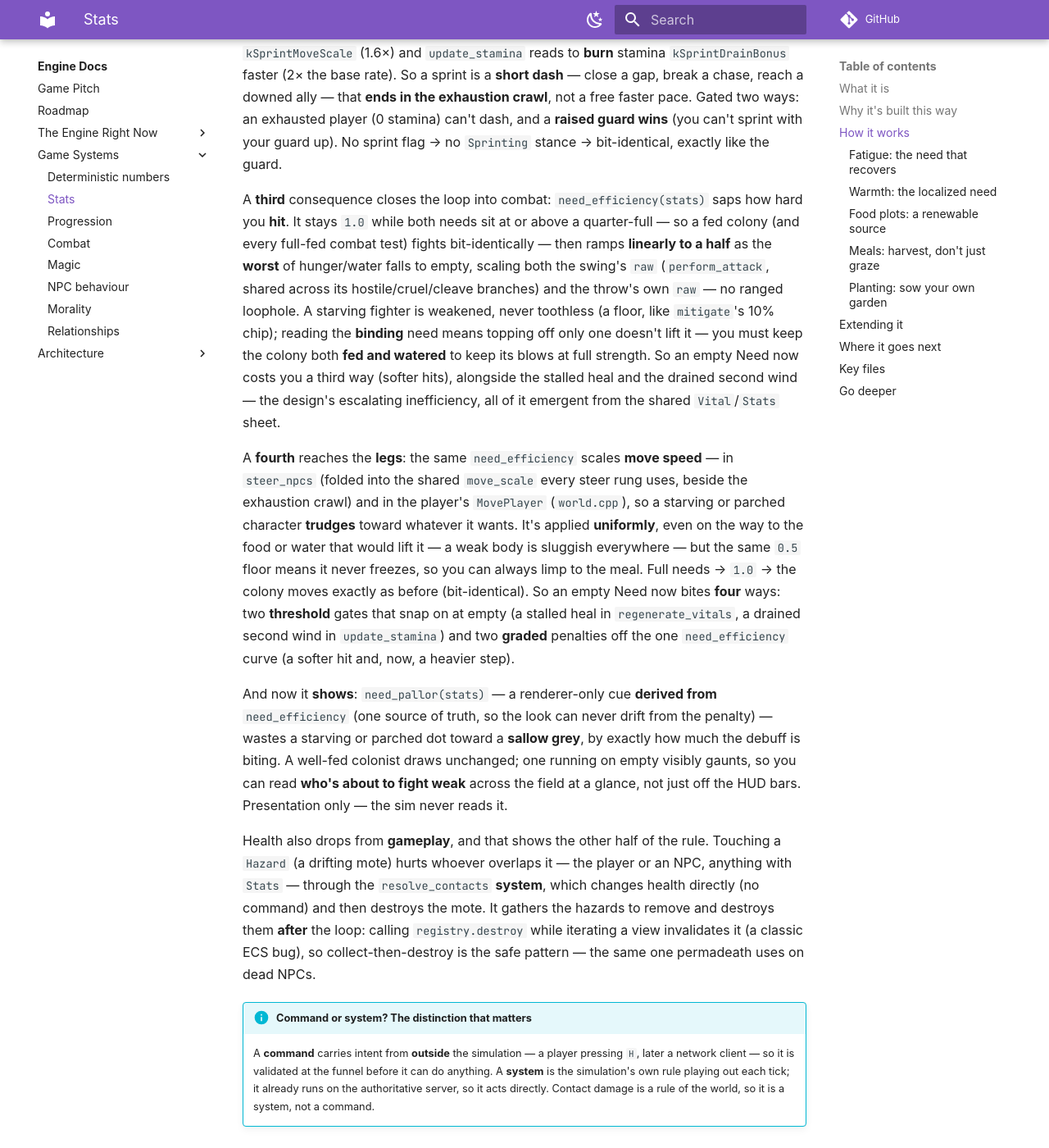
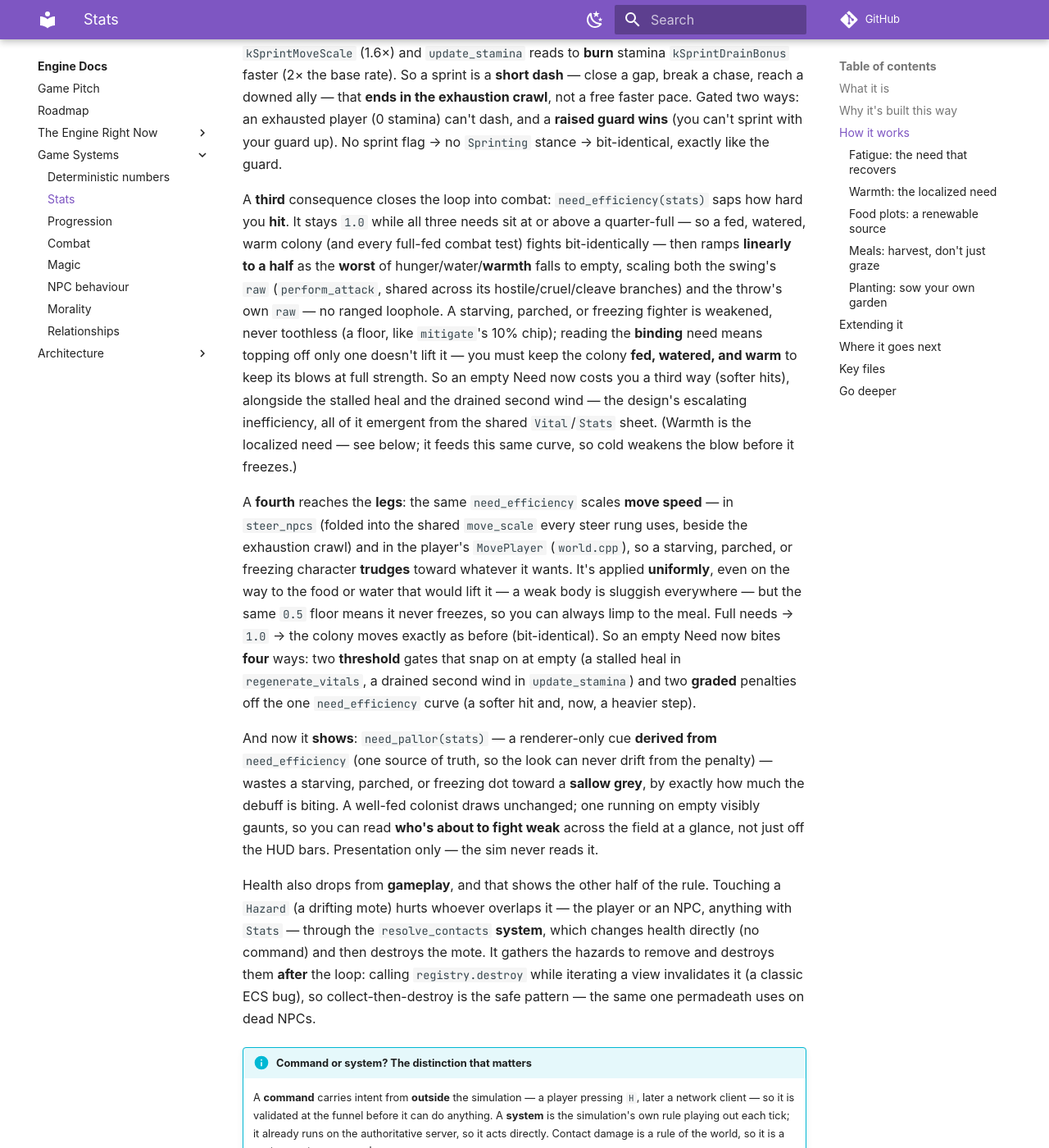
Before and after one commit to IsItJeff/game-engine, an MkDocs documentation site: the page built from docs/engine/stats-system.md, in a window 1280 px wide and 1400 px high, scrolled down 4176 px. Shown: the whole window at 82% size. Built offline with MkDocs 1.6.1 and Material for MkDocs 9.7.7, drawn with Linux system fonts in a browser that asks for light colours; some web fonts are replaced; comment, search, counter and statistics services are not loaded; some of the changed text lies outside the part shown.

Commit message:
Freezing saps combat like starving: warmth joins the need debuff (#201)
The design makes an empty Need "an escalating inefficiency debuff" for
EVERY need, and warmth is already a full Need (its own Vital, a lethal
freeze chip, and the heal/stamina threshold gates). But warmth was the
one need missing from the two GRADED penalties: need_efficiency fed
softer hits + slower move off the worst of hunger/water only, ignoring
warmth. So a near-frozen colonist still fought and moved at full strength
until the lethal chip. This completes the symmetry.

Fold warmth_frac into need_efficiency's "worst need" -- one clause, so
all six readers (melee, throw, magic, heal, move_scale, need_pallor)
inherit it. Cold now bites in two stages: a graded weakening as you chill
(warmth's last quarter), then the health chip at 0. Bit-identical for any
non-cold colonist: warmth defaults full and only drains in a ColdZone (no
spawn path sets it partial; revive resets it).

TDD (+6 assertions): a warmth-only debuff ramp (0 -> 0.5 floor, 25% ->
1.0 threshold, 12.5% -> 0.75 linear, proven RED -- pre-change warmth was
ignored and returned 1.0), a min()-picks-worst guard (a biting chill that
a harsher hunger still governs over), and a freezing-wastes-visibly
pallor case. Docs: stats-system.md (warmth section + the two consequence
paragraphs + pallor, swept so they no longer contradict) and combat.md.

Co-authored-by: Claude Opus 4.8 (1M context) <noreply@anthropic.com>

```diff
--- a/docs/engine/stats-system.md
+++ b/docs/engine/stats-system.md
@@ -151,20 +151,21 @@ crawl**, not a free faster pace. Gated two ways: an exhausted player (0 stamina)
 bit-identical, exactly like the guard.
 
 A **third** consequence closes the loop into combat: `need_efficiency(stats)` saps how hard you
-*hit*. It stays `1.0` while both needs sit at or above a quarter-full — so a fed colony (and every
-full-fed combat test) fights bit-identically — then ramps **linearly to a half** as the *worst* of
-hunger/water falls to empty, scaling both the swing's `raw` (`perform_attack`, shared across its
-hostile/cruel/cleave branches) and the throw's own `raw` — no ranged loophole. A starving fighter is
-weakened, never toothless (a floor, like `mitigate`'s 10%
-chip); reading the *binding* need means topping off only one doesn't lift it — you must keep the
-colony both **fed and watered** to keep its blows at full strength. So an empty Need now costs you a
-third way (softer hits), alongside the stalled heal and the drained second wind — the design's
-escalating inefficiency, all of it emergent from the shared `Vital`/`Stats` sheet.
+*hit*. It stays `1.0` while all three needs sit at or above a quarter-full — so a fed, watered, warm
+colony (and every full-fed combat test) fights bit-identically — then ramps **linearly to a half** as
+the *worst* of hunger/water/**warmth** falls to empty, scaling both the swing's `raw`
+(`perform_attack`, shared across its hostile/cruel/cleave branches) and the throw's own `raw` — no
+ranged loophole. A starving, parched, or freezing fighter is weakened, never toothless (a floor, like
+`mitigate`'s 10% chip); reading the *binding* need means topping off only one doesn't lift it — you
+must keep the colony **fed, watered, and warm** to keep its blows at full strength. So an empty Need
+now costs you a third way (softer hits), alongside the stalled heal and the drained second wind — the
+design's escalating inefficiency, all of it emergent from the shared `Vital`/`Stats` sheet. (Warmth is
+the localized need — see below; it feeds this same curve, so cold weakens the blow before it freezes.)
 
 A **fourth** reaches the *legs*: the same `need_efficiency` scales **move speed** — in `steer_npcs`
 (folded into the shared `move_scale` every steer rung uses, beside the exhaustion crawl) and in the
-player's `MovePlayer` (`world.cpp`), so a starving or parched character **trudges** toward whatever it
-wants. It's applied *uniformly*, even on the way to the food or water that would lift it — a weak body
+player's `MovePlayer` (`world.cpp`), so a starving, parched, or freezing character **trudges** toward
+whatever it wants. It's applied *uniformly*, even on the way to the food or water that would lift it — a weak body
 is sluggish everywhere — but the same `0.5` floor means it never freezes, so you can always limp to
 the meal. Full needs → `1.0` → the colony moves exactly as before (bit-identical). So an empty Need
 now bites **four** ways: two *threshold* gates that snap on at empty (a stalled heal in
@@ -172,8 +173,8 @@ now bites **four** ways: two *threshold* gates that snap on at empty (a stalled
 `need_efficiency` curve (a softer hit and, now, a heavier step).
 
 And now it **shows**: `need_pallor(stats)` — a renderer-only cue *derived from* `need_efficiency`
-(one source of truth, so the look can never drift from the penalty) — wastes a starving or parched
-dot toward a **sallow grey**, by exactly how much the debuff is biting. A well-fed colonist draws
+(one source of truth, so the look can never drift from the penalty) — wastes a starving, parched, or
+freezing dot toward a **sallow grey**, by exactly how much the debuff is biting. A well-fed colonist draws
 unchanged; one running on empty visibly gaunts, so you can read *who's about to fight weak* across
 the field at a glance, not just off the HUD bars. Presentation only — the sim never reads it.
 
@@ -304,8 +305,14 @@ steady in the open, **drains inside a `ColdZone`** (a patch where the cold bites
 `Hearth`'s fire** — which *wins* where the two overlap, so huddling by the fire re-warms you even in
 the cold. At 0 it **freezes**, chipping health through the same death path as starving and
 dehydrating (and `regenerate_vitals` gates healing off while frozen, so cold nets health strictly
-down like the other needs). So instead of a "feed me" clock it's a **"flee the cold, huddle by the
-fire"** pressure — and it turns the hearth from a mere field-hospital into a place you *return* to.
+down like the other needs). And *before* that lethal chip, warmth is now a full member of the
+**need-efficiency debuff** (`need_efficiency`): a **chilled** colonist — warmth in its last quarter —
+swings, throws, casts, heals, and moves **weaker**, exactly as a starving or parched one does, since
+the debuff reads the *worst* of hunger/water/warmth. So cold bites in two stages: a graded
+weakening as you chill, then the health chip at empty (and a chilled colonist also visibly wastes,
+`need_pallor` tracking the same binding need). So instead of a "feed me" clock it's a **"flee the
+cold, huddle by the fire"** pressure — and it turns the hearth from a mere field-hospital into a place
+you *return* to.
 The bit-identity gate is spatial: with **no `ColdZone`** in the world nobody ever chills, so warmth
 stays full and untouched. Creatures don't have it drained (the same person-not-monster set), and a
 revive restores it (else you'd wake still freezing).
```
Also changed, not shown: docs/engine/combat.md (+6 -5 lines), 2 other files.
